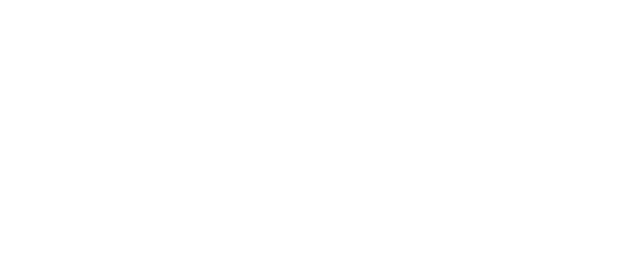
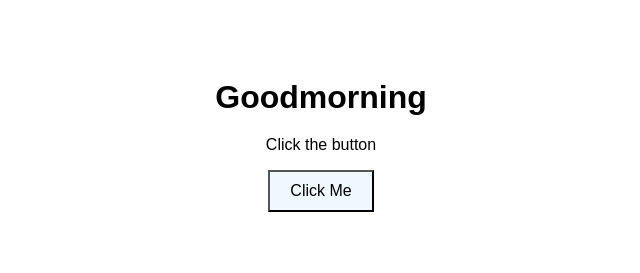
Before and after one commit to emigdiohernandez-dev/Interactionlabchallenge, a plain HTML site: page Lecture 4/index.html in a window 1280 px wide. Shown: the whole page, without its empty margins (319-959 px from the left). Drawn offline with Linux system fonts and the light colour scheme.

Commit message:
Add files via upload
updated css background color

```diff
--- a/Lecture 4/index.html
+++ b/Lecture 4/index.html
@@ -1 +1,21 @@
 <!DOCTYPE html>
+<html lang="en">
+<head>
+    <meta charset="UTF-8">
+    <meta name="viewport" content="width=device-width, initial-scale=1.0">
+    <title>Coding Challenge</title>
+
+    <!-- Link CSS -->
+    <link rel="stylesheet" href="styles.css">
+</head>
+<body>
+
+    <h1>Goodmorning</h1>
+    <p id="message">Click the button</p>
+
+    <button onclick="changeText()">Click Me</button>
+
+    <!-- Link JS -->
+    <script src="script.js"></script>
+</body>
+</html>
--- /dev/null
+++ b/Lecture 4/styles.css
@@ -0,0 +1,18 @@
+body {
+    font-family: Arial, sans-serif;
+    text-align: center;
+    padding: 50px;
+}
+
+h1 {
+    margin-bottom: 20px;
+    font-family: Arial, sans-serif;
+}
+
+button {
+    padding: 10px 20px;
+    font-size: 16px;
+    cursor: pointer;
+    color: black;
+    background-color: aliceblue;
+}
```
